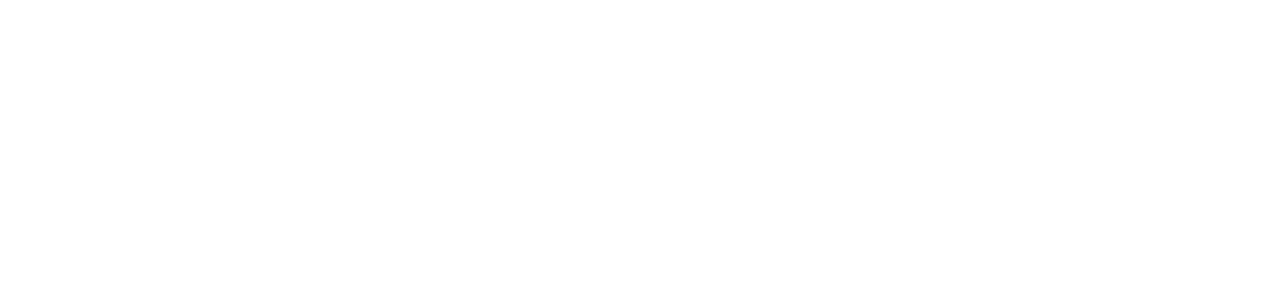
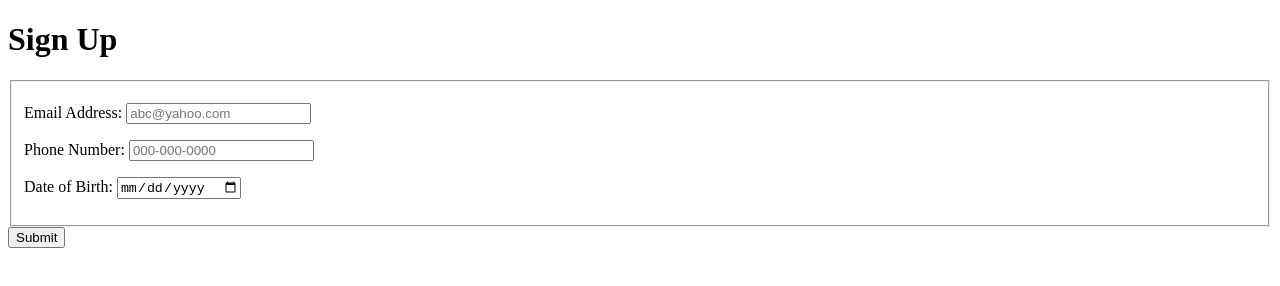
Before and after one commit to LucyITMD-361/ITMD-362-Lab3, a plain HTML site: page index.html in a window 1280 px wide. Drawn offline with Linux system fonts and the light colour scheme.

Commit message:
Update index.html

```diff
--- a/index.html
+++ b/index.html
@@ -6,8 +6,26 @@
   <meta charset="utf-8" />
   <meta name="viewport" content="width=device-width,initial-scale=1.0,shrink-to-fit=no" />
   <link rel="stylesheet" media="screen" href="screen.css" />
+	<link href="https://fonts.googleapis.com/css?family=Lobster" rel="stylesheet">
 </head>
 <body>
+	<h1 id="firstLabel">Sign Up</h1>
+    <fieldset>
+			<p id="email_input">
+			<label>Email Address: <input type ="email" name="email_field" placeholder="abc@yahoo.com"></label>
+			</p>
+			<p>
+			<label>Phone Number: <input type ="tel" name="phone_field" placeholder="000-000-0000"></label>
+			</p>
+			<p>
+			<label>Date of Birth: <input type ="date" name="birthdate_field" placeholder="MM-DD-YYYY"></label>
+			</p>
+					</fieldset>
+	<section id="Button">
+	<input type="submit">
+	</section>
+
+
 
 </body>
 </html>
```
